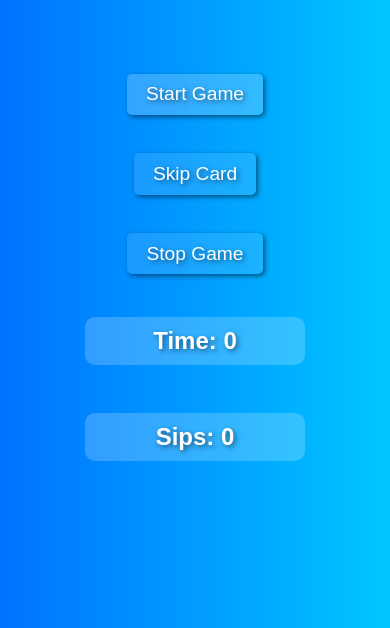
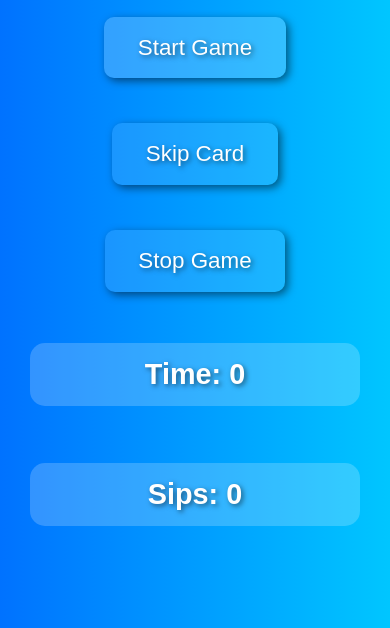
Before and after one commit to Mindfaq/DG, a plain HTML site: page charades.html in a window 390 px wide. Shown: the part 216-844 px from the top of the page. Drawn offline with Linux system fonts and the light colour scheme.

Commit message:
Optimized for phones

```diff
--- a/styles.css
+++ b/styles.css
@@ -13,25 +13,26 @@ h1 {
     text-shadow: 2px 2px 5px rgba(0, 0, 0, 0.5);
   }
 
-p, button {
+  p,
+  button {
     margin: 1em;
-    font-size: 1.2em;
+    font-size: 1.8em;
     text-align: center;
     color: white;
     text-shadow: 2px 2px 5px rgba(0, 0, 0, 0.5);
   }
 
   #charadeCard {
-    font-size: 1.5em;
+    font-size: 2.2em;
     font-weight: bold;
   }
 
   button {
-    padding: 0.5em 1em;
+    padding: 1em 2em;
     border: none;
-    border-radius: 5px;
+    border-radius: 10px;
     background: rgba(255, 255, 255, 0.2);
-    box-shadow: 2px 2px 5px rgba(0, 0, 0, 0.5);
+    box-shadow: 4px 4px 10px rgba(0, 0, 0, 0.5);
   }
 
   button:disabled {
@@ -44,15 +45,39 @@ button:hover:not(:disabled) {
 
   button:active:not(:disabled) {
     background: rgba(255, 255, 255, 0.4);
-    box-shadow: 1px 1px 3px rgba(0, 0, 0, 0.5);
+    box-shadow: 2px 2px 6px rgba(0, 0, 0, 0.5);
   }
 
-#timer, #sips {
-    padding: 10px;
-    border-radius: 10px;
+  #timer,
+  #sips {
+    padding: 20px;
+    border-radius: 20px;
     background: rgba(255, 255, 255, 0.2);
-    width: 200px;
+    width: 300px;
     font-family: Arial, sans-serif;
     font-weight: bold;
-    font-size: 1.5em;
+    font-size: 2em;
   }
+
+  @media (max-width: 600px) {
+    p,
+    button {
+      font-size: 1.4em;
+    }
+
+    #charadeCard {
+      font-size: 1.8em;
+    }
+
+    button {
+      padding: 0.8em 1.5em;
+      box-shadow: 3px 3px 8px rgba(0, 0, 0, 0.5);
+    }
+
+    #timer,
+    #sips {
+      padding: 15px;
+      border-radius: 15px;
+      font-size: 1.8em;
+    }
+  }
--- a/taboo.css
+++ b/taboo.css
@@ -16,23 +16,23 @@ body {
   p,
   button {
     margin: 1em;
-    font-size: 1.2em;
+    font-size: 1.8em;
     text-align: center;
     color: white;
     text-shadow: 2px 2px 5px rgba(0, 0, 0, 0.5);
   }
 
   #tabooCard {
-    font-size: 1.5em;
+    font-size: 2.2em;
     font-weight: bold;
   }
 
   button {
-    padding: 0.5em 1em;
+    padding: 1em 2em;
     border: none;
-    border-radius: 5px;
+    border-radius: 10px;
     background: rgba(255, 255, 255, 0.2);
-    box-shadow: 2px 2px 5px rgba(0, 0, 0, 0.5);
+    box-shadow: 4px 4px 10px rgba(0, 0, 0, 0.5);
   }
 
   button:disabled {
@@ -45,16 +45,39 @@ body {
 
   button:active:not(:disabled) {
     background: rgba(255, 255, 255, 0.4);
-    box-shadow: 1px 1px 3px rgba(0, 0, 0, 0.5);
+    box-shadow: 2px 2px 6px rgba(0, 0, 0, 0.5);
   }
 
   #timer,
   #penalties {
-    padding: 10px;
-    border-radius: 10px;
+    padding: 20px;
+    border-radius: 20px;
     background: rgba(255, 255, 255, 0.2);
-    width: 200px;
+    width: 300px;
     font-family: Arial, sans-serif;
     font-weight: bold;
-    font-size: 1.5em;
+    font-size: 2em;
   }
+
+  @media (max-width: 600px) {
+    p,
+    button {
+      font-size: 1.4em;
+    }
+
+    #tabooCard {
+      font-size: 1.8em;
+    }
+
+    button {
+      padding: 0.8em 1.5em;
+      box-shadow: 3px 3px 8px rgba(0, 0, 0, 0.5);
+    }
+
+    #timer,
+    #penalties {
+      padding: 15px;
+      border-radius: 15px;
+      font-size: 1.8em;
+    }
+  }
```
Also changed, not shown: 2ndstyles.css (+18 -3 lines). Lines whose indentation alone changed are shown as unchanged.
